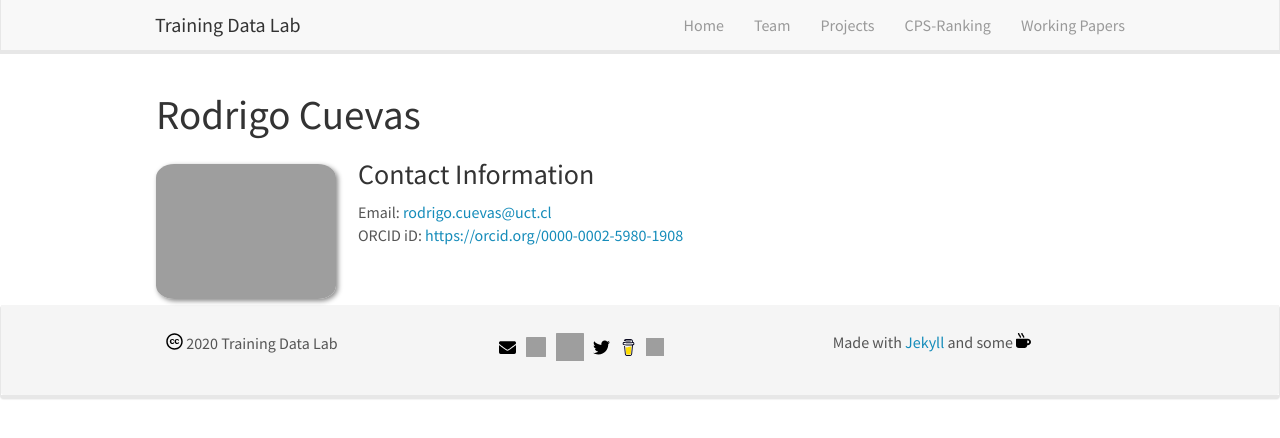
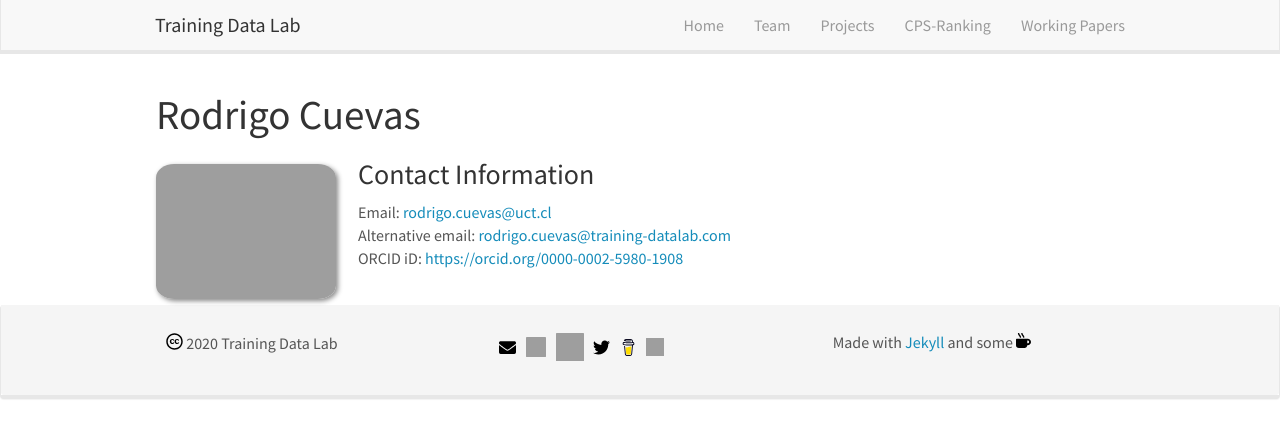
Before and after one commit to training-datalab/old-training-datalab.com, a Jekyll site: the page built from _pages/rcuevas.md, in a window 1280 px wide. Shown: the top 438 px of the page. Built offline with Jekyll 4.4.1, drawn with Linux system fonts in a browser that asks for light colours; nearby versions of some CDN libraries.

Commit message:
Update rcuevas.md

```diff
--- a/_pages/rcuevas.md
+++ b/_pages/rcuevas.md
@@ -13,8 +13,6 @@ permalink: /team/rcuevas/
 ### Contact Information
 
 Email: <a href="mailto:rodrigo.cuevas@uct.cl">rodrigo.cuevas@uct.cl</a><br />
-<!-- Alternative email: <a href=""></a><br /> -->
+Alternative email: <a href="mailto:rodrigo.cuevas@training-datalab.com">rodrigo.cuevas@training-datalab.com</a><br />
 ORCID iD: <a href="https://orcid.org/0000-0002-5980-1908" target="_blank">https://orcid.org/0000-0002-5980-1908</a><br />
-<!-- Personal website: <a href="" target="_blank"></a><br /> -->
-<!-- Institutional website: <a href="" target="_blank"></a><br /> -->
 <br />
```
